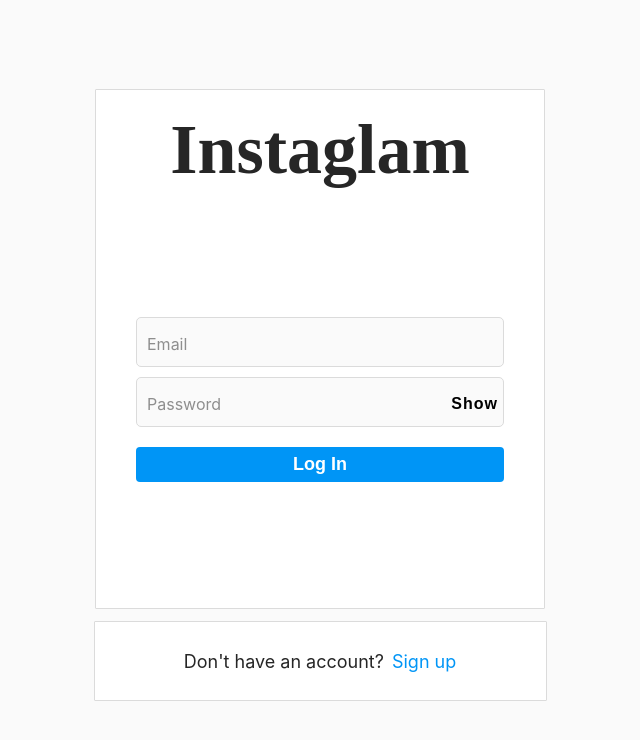
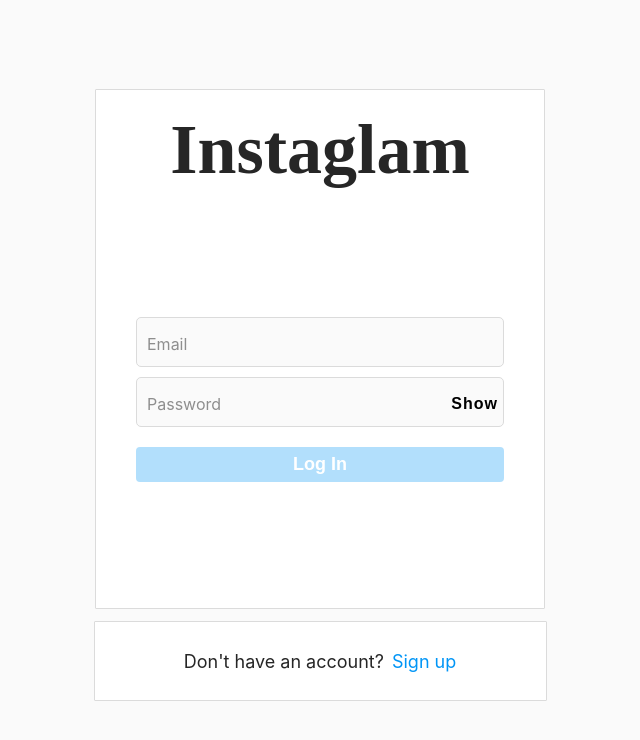
Before and after one commit to nahshov/Instaglam, a React (Create React App) app in the folder client/: page /accounts/login in a window 1280 px wide. Shown: the top 740 px of the page, without its empty margins (320-960 px from the left). Built offline with nearby package versions, Linux system fonts and the light colour scheme.

Commit message:
fixed disabled button from login form

```diff
--- a/client/src/components/AuthForm/LogInForm/LogInForm.js
+++ b/client/src/components/AuthForm/LogInForm/LogInForm.js
@@ -23,9 +23,7 @@ const LogInForm = ({
   });
 
   const checkDisabled = () => {
-    const result = Object.values(logInForm).filter((value) => {
-      return value !== '';
-    });
+    const result = Object.values(logInForm).filter((value) => value !== '');
     return result.length < 2 || logInForm.password.length < 6;
   };
 
@@ -38,7 +36,7 @@ const LogInForm = ({
       e.preventDefault();
       login(logInForm);
     } catch {
-      //@TODO: make error appear as a jsx element in error colors
+      // @TODO: make error appear as a jsx element in error colors
       throw new Error('Failed to log in');
     }
   };
--- a/client/src/components/Button/Button.js
+++ b/client/src/components/Button/Button.js
@@ -2,9 +2,9 @@ import React from 'react';
 import PropTypes from 'prop-types';
 import styles from 'components/Button/Button.module.scss';
 
-const Button = ({ text, checkDisabled }) => (
+const Button = ({ text, disabled }) => (
   <div className={styles.authBtnDiv}>
-    <button type="submit" disabled={checkDisabled}>
+    <button type="submit" disabled={disabled}>
       {text}
     </button>
   </div>
@@ -12,7 +12,7 @@ const Button = ({ text, checkDisabled }) => (
 
 Button.propTypes = {
   text: PropTypes.string.isRequired,
-  checkDisabled: PropTypes.func.isRequired
+  disabled: PropTypes.func.isRequired
 };
 
 export default Button;
```
